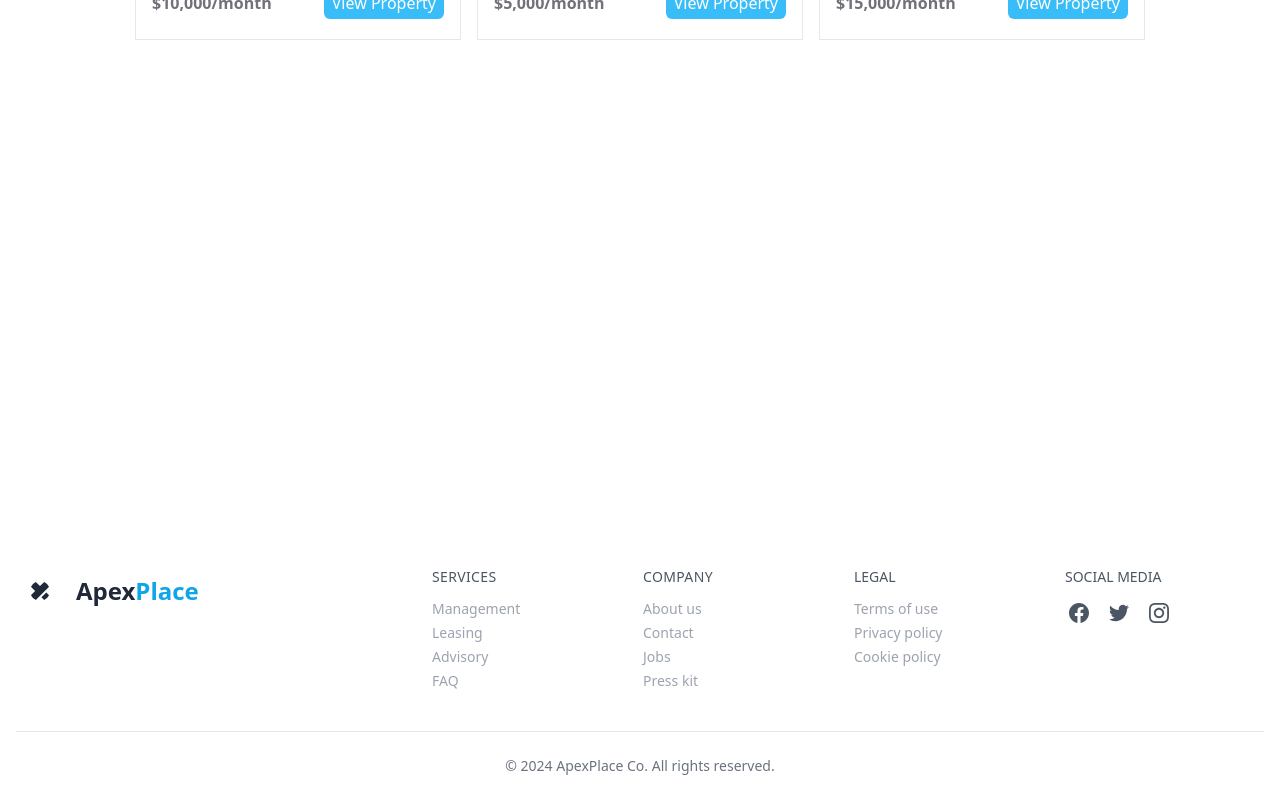
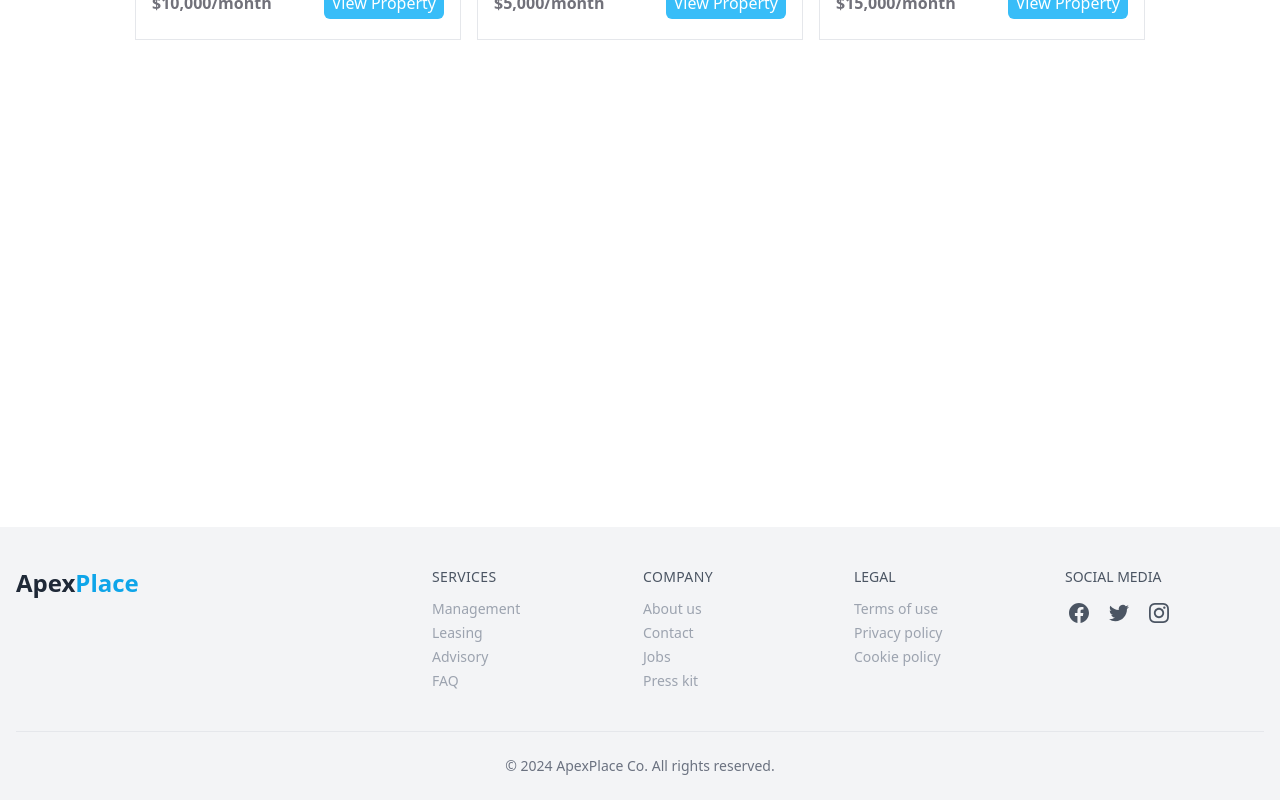
Before and after one commit to muinuddin-sm12/ApexPlace, a React (Vite) app: page / in a window 1280 px wide. Shown: the part 945-1745 px from the top of the page. Built offline with nearby package versions, Linux system fonts and the light colour scheme; no server answers.

Commit message:
Footer background color fixed

```diff
--- a/src/components/Footer.jsx
+++ b/src/components/Footer.jsx
@@ -1,6 +1,6 @@
 const Footer = () => {
   return (
-    <footer className="px-4 divide-y dark:bg-gray-100 dark:text-gray-800">
+    <footer className="px-4 divide-y bg-gray-100">
       <div className="container flex flex-col justify-between py-10 mx-auto space-y-8 lg:flex-row lg:space-y-0">
         <div className="lg:w-1/3">
           <a
@@ -8,16 +8,6 @@ const Footer = () => {
             href="#"
             className="flex justify-center space-x-3 lg:justify-start"
           >
-            <div className="flex items-center justify-center w-12 h-12 rounded-full dark:bg-default-600">
-              <svg
-                xmlns="http://www.w3.org/2000/svg"
-                viewBox="0 0 32 32"
-                fill="currentColor"
-                className="flex-shrink-0 w-5 h-5 rounded-full dark:text-gray-50"
-              >
-                <path d="M18.266 26.068l7.839-7.854 4.469 4.479c1.859 1.859 1.859 4.875 0 6.734l-1.104 1.104c-1.859 1.865-4.875 1.865-6.734 0zM30.563 2.531l-1.109-1.104c-1.859-1.859-4.875-1.859-6.734 0l-6.719 6.734-6.734-6.734c-1.859-1.859-4.875-1.859-6.734 0l-1.104 1.104c-1.859 1.859-1.859 4.875 0 6.734l6.734 6.734-6.734 6.734c-1.859 1.859-1.859 4.875 0 6.734l1.104 1.104c1.859 1.859 4.875 1.859 6.734 0l21.307-21.307c1.859-1.859 1.859-4.875 0-6.734z"></path>
-              </svg>
-            </div>
             <span className="self-center text-2xl font-semibold">
               Apex<span className="text-sky-500">Place</span>
             </span>
```
